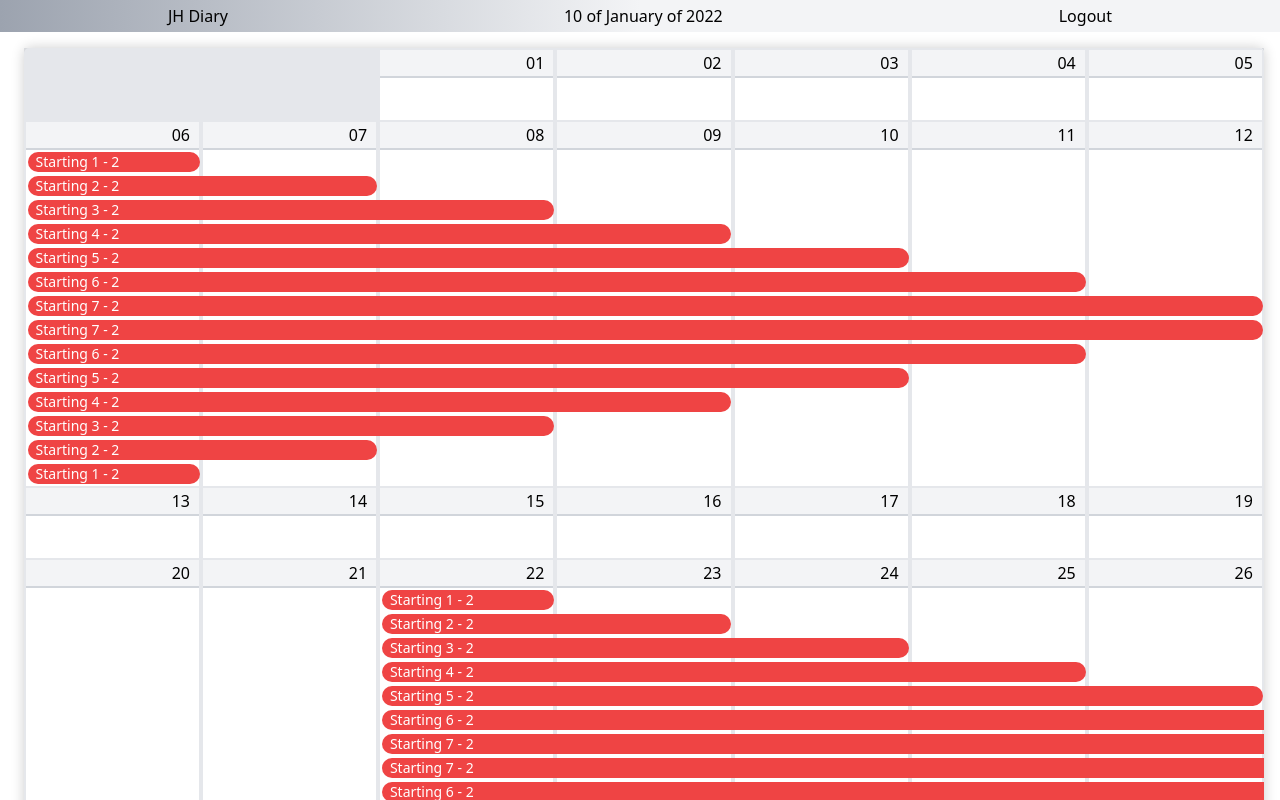
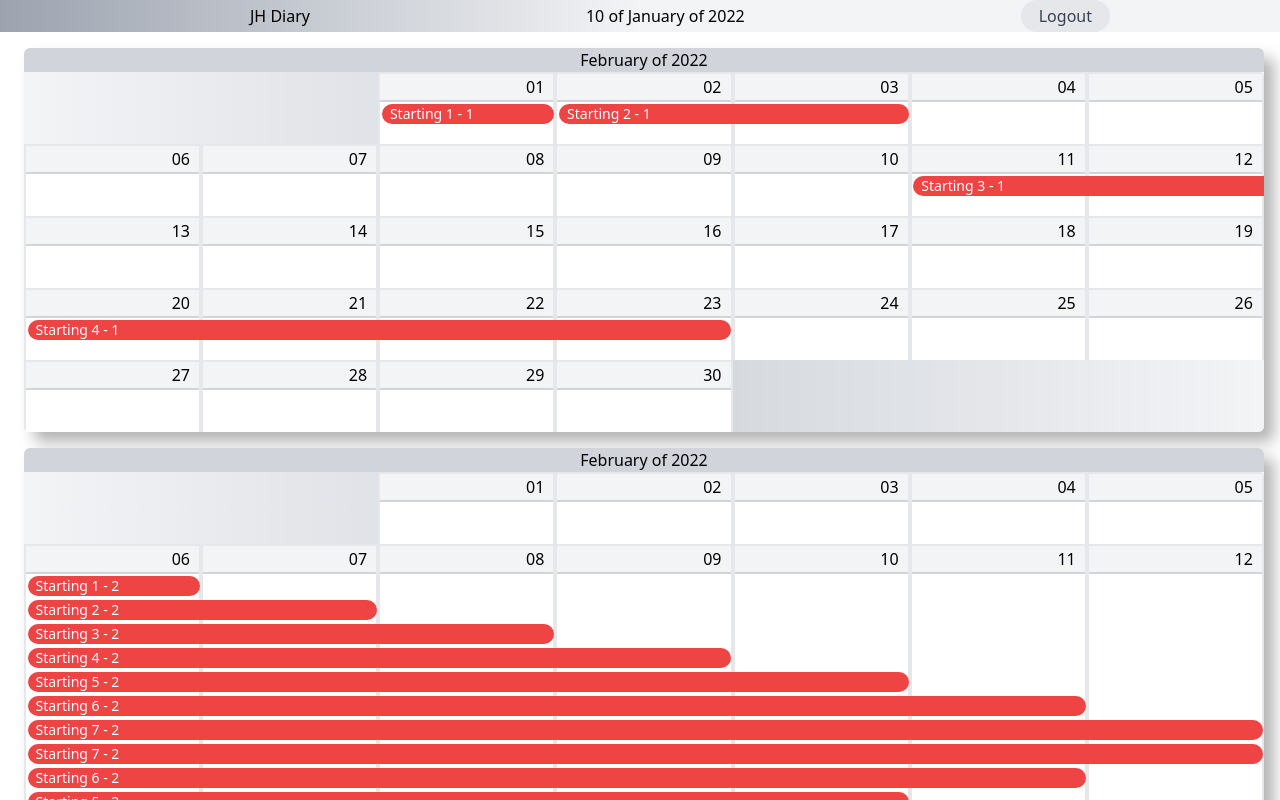
Before and after one commit to espin-tolosa/calendar-ts, a React (Vite) app: page / in a window 1280 px wide. Shown: the top 800 px of the page. Built offline with nearby package versions, Linux system fonts and the light colour scheme.

Commit message:
Styling shadows and fonts

```diff
--- a/src/components/Day/tw.tsx
+++ b/src/components/Day/tw.tsx
@@ -17,6 +17,7 @@ text-right
 bg-gray-100
 px-[1ch]
 py-px
+font-medium
 
 border-y-2
 border-b-gray-300
--- a/src/pages/Codelink.tsx
+++ b/src/pages/Codelink.tsx
@@ -3,6 +3,14 @@ import tw from "tailwind-styled-components";
 import "@styles/codelink.css";
 
 import { TW_header, TW_container } from "@/components/Day/tw";
+
+interface eventType {
+  id: number;
+  start: number;
+  job: string;
+}
+
+const events0 = [{ id: 0, start: 0, job: "" }];
 
 const events1 = [
   { id: 1, start: 1, job: "Starting 1 - 1" },
@@ -147,7 +155,7 @@ const TW_Event_Extend = tw.div<{ $cells: number }>`
     "extend-event-1"}
 `;
 
-const Day = ({ day }: { day: number }) => {
+const Day = ({ day, events }: { day: number; events: Array<eventType> }) => {
   const tempDay = String(day);
   const dayPadd = day < 10 ? `0${tempDay}` : tempDay;
   const [hoverExtendEvent, setHoverExtendEvent] = useState(0);
@@ -178,7 +186,7 @@ style={styles} */
 				*/}
 
       <TW_header>{dayPadd}</TW_header>
-      {events[1]
+      {events
         .filter((evt) => evt.start === day)
         .map((evt) => {
           return (
@@ -326,13 +334,36 @@ export default function App(): JSX.Element {
     );
   };
 
-  const Month = () => {
+  //const Day = ({ day, events }: { day: number; events: Array<eventType> }) => {
+  /*
+  display: grid;
+  justify-content: right;
+  grid-template-columns: repeat(7, 1fr);
+  overflow: hidden;
+
+  position: relative;
+  padding-inline: 0rem;
+
+  box-shadow: hsla(0, 0%, 0%, 0.2) 0 0 13px;
+  border-radius: 5px;
+
+		*/
+  const Month = ({ events }: { events: Array<eventType> }) => {
     return (
-      <div className="month">
-        <DayStart weekday={"wed"} />
-        {days.map((day) => (
-          <Day key={day.toString()} day={day} />
-        ))}
+      /* Month container: header | board */
+      //className="sticky z-10 top-0 bg-gradient-to-r from-gray-400 via-gray-100 to-gray-100"
+      <div className="bg-gradient-to-r from-gray-100 via-gray-300 to-gray-100 shadow-[10px_10px_15px_rgba(0,0,0,0.3)] rounded-md">
+        {/*month-header*/}
+        <div className="bg-gray-300 rounded-t-md flex font-medium ">
+          February of 2022
+        </div>
+        {/*board container*/}
+        <div className="month">
+          <DayStart weekday={"wed"} />
+          {days.map((day) => (
+            <Day key={day.toString()} day={day} events={events} />
+          ))}
+        </div>
       </div>
     );
   };
@@ -371,13 +402,22 @@ export default function App(): JSX.Element {
           onClick={() => setToogleCreate((prev) => !prev)}
         >
           {/*header*/}
-          <div className="flex h-8 justify-between">
+          <div className="flex h-8 ml-28 justify-between font-medium">
             {/*left-header*/}
             <div className="flex items-center">JH Diary</div>
             {/*center-header*/}{" "}
             <div className="flex items-center">10 of January of 2022</div>
             {/*right-header*/}
-            <div className="flex items-center">Logout</div>
+            <div className="flex">
+              <div
+                className="flex items-center border-2 hover:bg-transparent mr-8 border-gray-200 hover:border-gray-700 hover:text-black rounded-full px-4 bg-gray-200 text-gray-700 transition-colors active:bg-indigo-500 "
+                onClick={(evt) => {
+                  evt.stopPropagation();
+                }}
+              >
+                Logout
+              </div>
+            </div>
           </div>
         </div>
 
@@ -407,8 +447,11 @@ export default function App(): JSX.Element {
   }
 
 						*/}
-            <div className="grid mt-4 components-calendar mx-0 sm:mx-4 bg-gray-200">
-              <Month />
+            <div className="grid gap-4 mt-4 components-calendar mx-0 sm:mx-4 bg-white">
+              <Month events={events1} />
+              <Month events={events2} />
+              <Month events={events0} />
+              <Month events={events0} />
             </div>
           </div>
         </div>
--- a/src/styles/codelink.css
+++ b/src/styles/codelink.css
@@ -57,7 +57,6 @@
   position: relative;
   padding-inline: 0rem;
 
-  box-shadow: hsla(0, 0%, 0%, 0.2) 0 0 13px;
   border-radius: 5px;
 }
 /*
```
Also changed, not shown: 1 other file (tests, documents, lock files or other folders).
